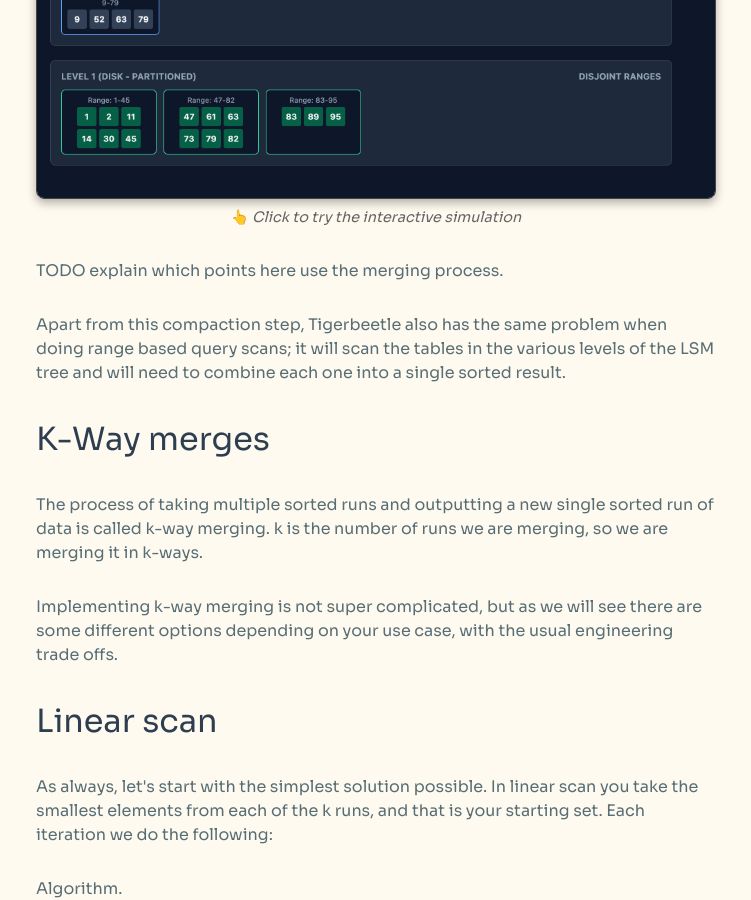
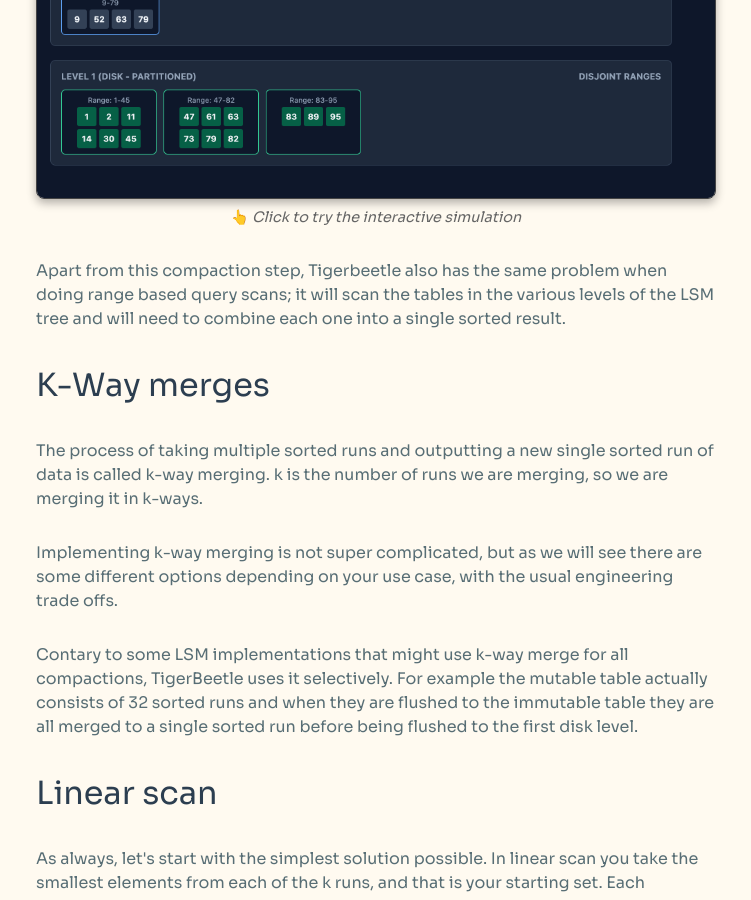
Before and after one commit to justinhj/justinhj.github.io, a Jekyll site: the page built from _posts/2026-01-19-visualizing-k-way-merge.html, in a window 1280 px wide and 900 px high, scrolled down 4622 px. Shown: the whole window, without its empty margins (264-1015 px from the left). Built offline with Jekyll 4.4.1, drawn with Linux system fonts in a browser that asks for light colours; formulas are drawn with MathJax 3.

Commit message:
dump the latest

```diff
--- a/_posts/2026-01-19-visualizing-k-way-merge.html
+++ b/_posts/2026-01-19-visualizing-k-way-merge.html
@@ -166,10 +166,6 @@ To better explain the mechanism play with the following toy Tigerbeetle database
 </div>
 
 <p>
-TODO explain which points here use the merging process.
-</p>
-
-<p>
 Apart from this compaction step, Tigerbeetle also has the same problem when doing range based query scans; it will scan the tables in the various levels of the LSM tree and will need to combine each one into a single sorted result.
 </p>
 </div>
@@ -184,6 +180,10 @@ The process of taking multiple sorted runs and outputting a new single sorted ru
 
 <p>
 Implementing k-way merging is not super complicated, but as we will see there are some different options depending on your use case, with the usual engineering trade offs.
+</p>
+
+<p>
+Contary to some LSM implementations that might use k-way merge for all compactions, TigerBeetle uses it selectively. For example the mutable table actually consists of 32 sorted runs and when they are flushed to the immutable table they are all merged to a single sorted run before being flushed to the first disk level.
 </p>
 </div>
 </div>
@@ -510,7 +510,7 @@ Analysis.
 With a min-heap the push and pop operations are both \(O(\log_2 k)\) giving a runtime complexity of \(O(n \log k)\).
 </p>
 
-<pre class="example" id="orgf362896">
+<pre class="example" id="orgbaa2b41">
                   a
                   |
       +-----------+-----------+
@@ -592,7 +592,7 @@ Let's see how we can improve.
 In Knuth we see the following diagram of a ping pong tournament. (section 5.2.3, Fig 22). Any sport works here really, the important thing is that when two people or teams compete the idea is that the best one will win. We will be dealing with sorting unchanging records so the analogy is not perfect. If Chris beats Pat on Sunday, he may still lose to Pat on Monday, but we can ignore that for the purposes of the algorithm.
 </p>
 
-<pre class="example" id="org7461ec9">
+<pre class="example" id="orgc82b041">
                   Chris (Champion)
                       |
           +-----------+-----------+
@@ -675,7 +675,7 @@ To make this more concrete as a sort lets change the players to their numeric va
 Step 1 we remove 1 and output it as the first element.
 </p>
 
-<pre class="example" id="orgb3af9c0">
+<pre class="example" id="org28b8210">
 Sort output: 1
                     1 (Champion)
                         |
@@ -696,7 +696,7 @@ Sort output: 1
 In step 2 we remove 1 from the tournament in preparation to replay without them.
 </p>
 
-<pre class="example" id="org22275b7">
+<pre class="example" id="orgd960d07">
 Sort output: 1,2
                         2 (Champion)
                         |
@@ -721,7 +721,7 @@ We started at the bottom of the tree, 4 has nobody to play so it moves up, 2 bea
 Now we remove 2. Replaying from the bottom gives the tree below and we output the 3.
 </p>
 
-<pre class="example" id="orgca027b1">
+<pre class="example" id="org3e71a4a">
 Sort output: 1,2,3
                         3 (Champion)
                         |
```
